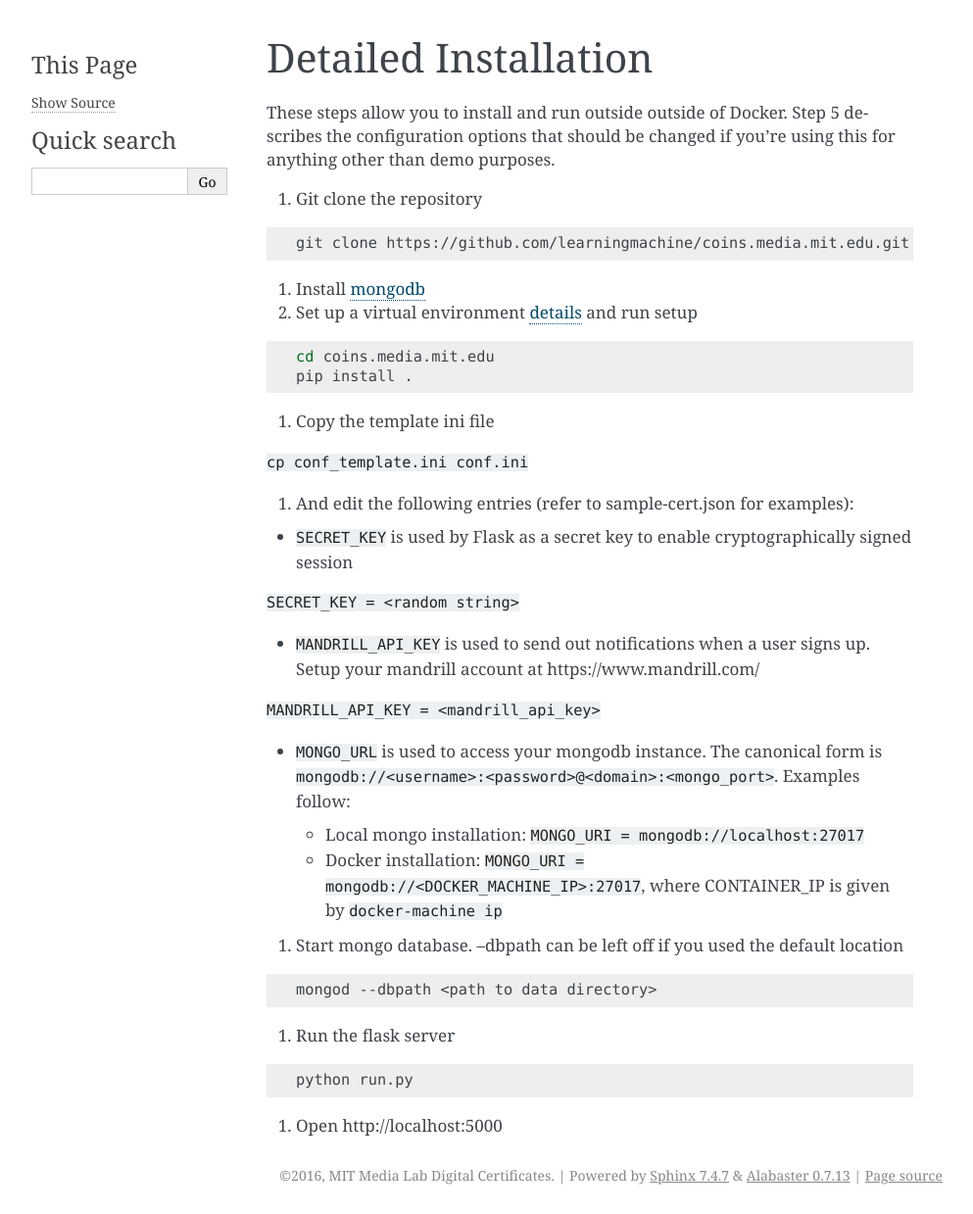
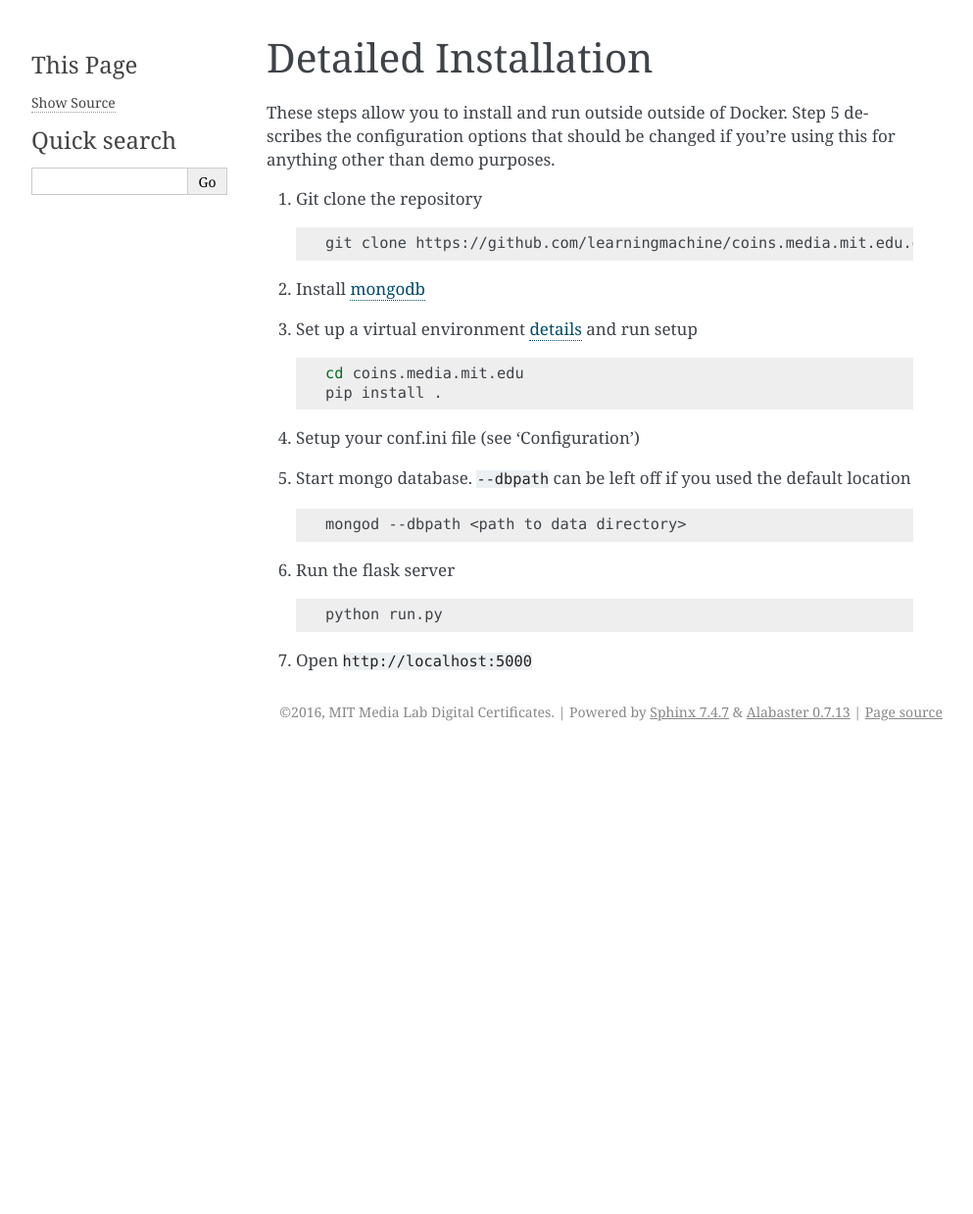
Before and after one commit to blockchain-certificates/cert-viewer, a Sphinx documentation site: the page built from docs/installation.md, in a window 1280 px wide. Shown: the whole page at 98% size, without its empty margins (148-1141 px from the left). Built offline with Sphinx 7.4.7, drawn with Linux system fonts in a browser that asks for light colours; formulas are drawn with MathJax 3; pages that are not in the unit, such as notebooks, are missing from menus; after the commit the page ends 900 px from its top, so only the background shows below that.

Commit message:
update docs

````diff
--- a/docs/index.rst
+++ b/docs/index.rst
@@ -15,8 +15,10 @@ Getting started
 .. toctree::
    :maxdepth: 2
 
+   about
    quick_start
    installation
+   configuration
    testing
 
 
--- a/docs/installation.md
+++ b/docs/installation.md
@@ -7,47 +7,31 @@ should be changed if you're using this for anything other than demo purposes.
 
 1. Git clone the repository
 
-```bash
-git clone https://github.com/learningmachine/coins.media.mit.edu.git
-```
+    ```bash
+    git clone https://github.com/learningmachine/coins.media.mit.edu.git
+    ```
 
 2. Install [mongodb](https://docs.mongodb.com/v3.0/installation/)
 
 3. Set up a virtual environment [details](http://docs.python-guide.org/en/latest/dev/virtualenvs/) and run setup
 
-```bash
-cd coins.media.mit.edu
-pip install .
-```
+    ```bash
+    cd coins.media.mit.edu
+    pip install .
+    ```
 
-4. Copy the template ini file
+4. Setup your conf.ini file (see 'Configuration')
 
-`cp conf_template.ini conf.ini`
+5. Start mongo database. `--dbpath` can be left off if you used the default location
 
-5. And edit the following entries (refer to sample-cert.json for examples):
-  * `SECRET_KEY` is used by Flask as a secret key to enable cryptographically signed session
+    ```shell
+    mongod --dbpath <path to data directory>
+    ```
 
-`SECRET_KEY = <random string>`
+6. Run the flask server
 
-  * `MANDRILL_API_KEY` is used to send out notifications when a user signs up. Setup your mandrill account at https://www.mandrill.com/
+    ```shell
+    python run.py
+    ```
 
-`MANDRILL_API_KEY = <mandrill_api_key>`
-
-  *  `MONGO_URL` is used to access your mongodb instance. The canonical form is `mongodb://<username>:<password>@<domain>:<mongo_port>`. Examples follow:
-
-     * Local mongo installation: `MONGO_URI = mongodb://localhost:27017`
-     * Docker installation: `MONGO_URI = mongodb://<DOCKER_MACHINE_IP>:27017`, where CONTAINER_IP is given by `docker-machine ip`
-
-
-6. Start mongo database. --dbpath can be left off if you used the default location
-
-```shell
-mongod --dbpath <path to data directory>
-
-```
-7. Run the flask server
-```shell
-python run.py
-```
-
-8. Open http://localhost:5000
+7. Open `http://localhost:5000`
````
Also changed, not shown: README.md (+6 -161 lines), docs/about.md (added, +5 -0 lines), docs/configuration.md (added, +27 -0 lines), docs/quick_start.md (+10 -11 lines).
